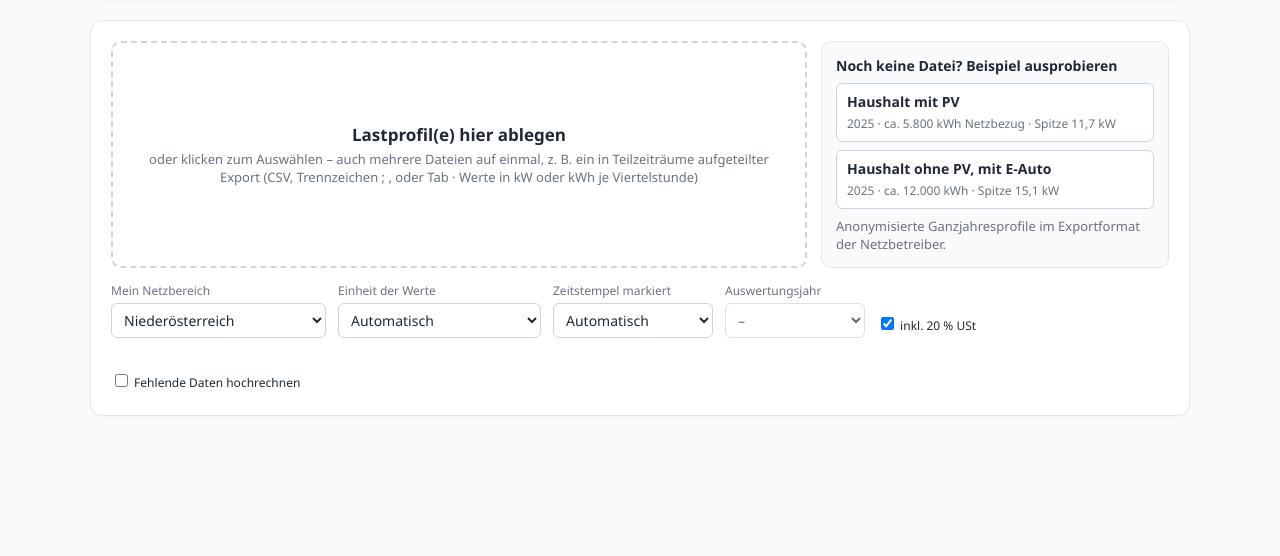
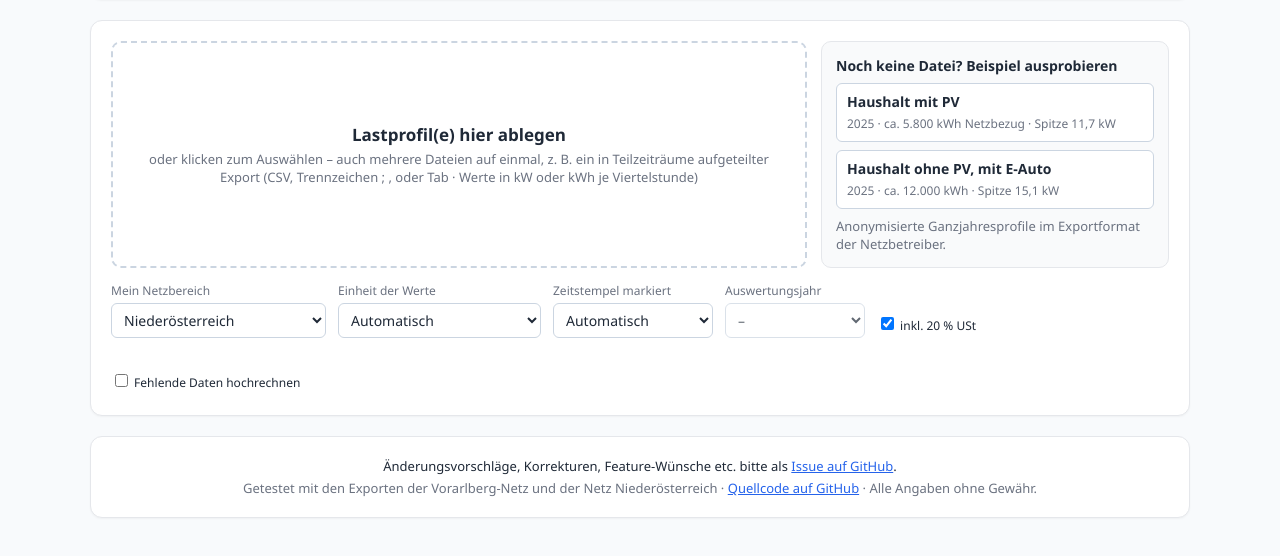
Before and after one commit to helyxx/Netzkosten_AT_2027, a plain HTML site: page index.html in a window 1280 px wide. Shown: the part 146-702 px from the top of the page. Drawn offline with nearby package versions, Linux system fonts and the light colour scheme.

Commit message:
Kontakt über GitHub-Issues, getestet auch mit Netz NÖ
Fußzeile auf der Seite und Abschnitt Kontakt in der README: Änderungsvorschläge, Korrekturen, Feature-Wünsche als Issue auf GitHub. Hinweis "getestet" um Netz Niederösterreich ergänzt.

Co-Authored-By: Claude Opus 5.5 <noreply@anthropic.com>

```diff
--- a/index.html
+++ b/index.html
@@ -84,6 +84,7 @@
   .flex-info p { margin: 0 0 12px; }
   .flex-info ul { margin: 0 0 12px; padding-left: 18px; }
   .flexcol { background: var(--accent-soft); }
+  .site-footer a { color: var(--accent); }
   .two { display: grid; grid-template-columns: repeat(auto-fit, minmax(320px, 1fr)); gap: 20px; }
   @media (prefers-color-scheme: dark) {
     :root:not([data-theme="light"]) { --bg:#0f172a; --card:#111827; --border:#1f2937; --text:#e5e7eb; --muted:#9ca3af; --soft:#0b1220; --primary:#93c5fd; --accent:#3b82f6; --accent-soft:#172554; --good:#4ade80; --good-soft:#052e16; --warn:#fbbf24; --warn-soft:#291c05; }
@@ -291,6 +292,11 @@
     </div>
 
   </div>
+
+  <footer class="card small center site-footer">
+    <div>Änderungsvorschläge, Korrekturen, Feature-Wünsche etc. bitte als <a href="https://github.com/helyxx/Netzkosten_AT_2027/issues" target="_blank" rel="noopener">Issue auf GitHub</a>.</div>
+    <div class="muted" style="margin-top:4px">Getestet mit den Exporten der Vorarlberg-Netz und der Netz Niederösterreich · <a href="https://github.com/helyxx/Netzkosten_AT_2027" target="_blank" rel="noopener">Quellcode auf GitHub</a> · Alle Angaben ohne Gewähr.</div>
+  </footer>
 </div>
 
 <script>
```
Also changed, not shown: 1 other file.
